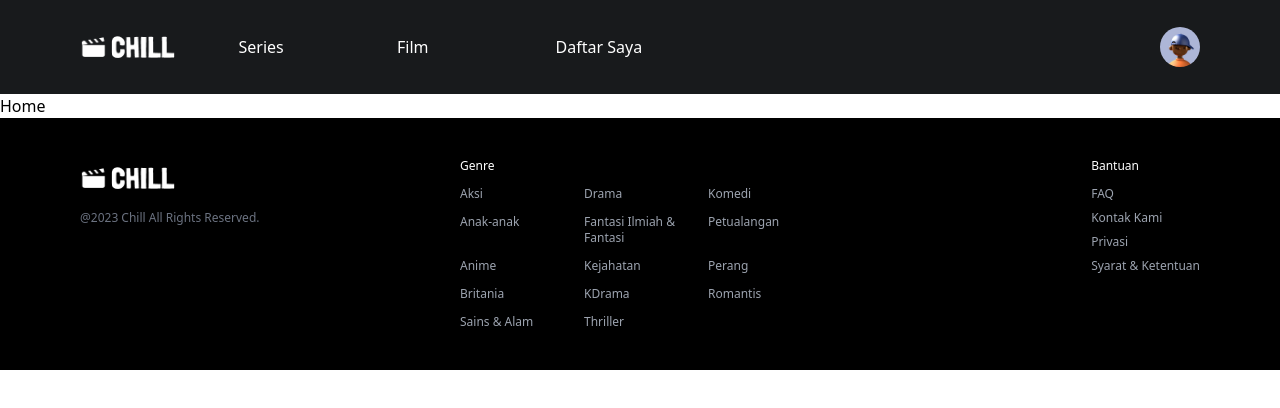
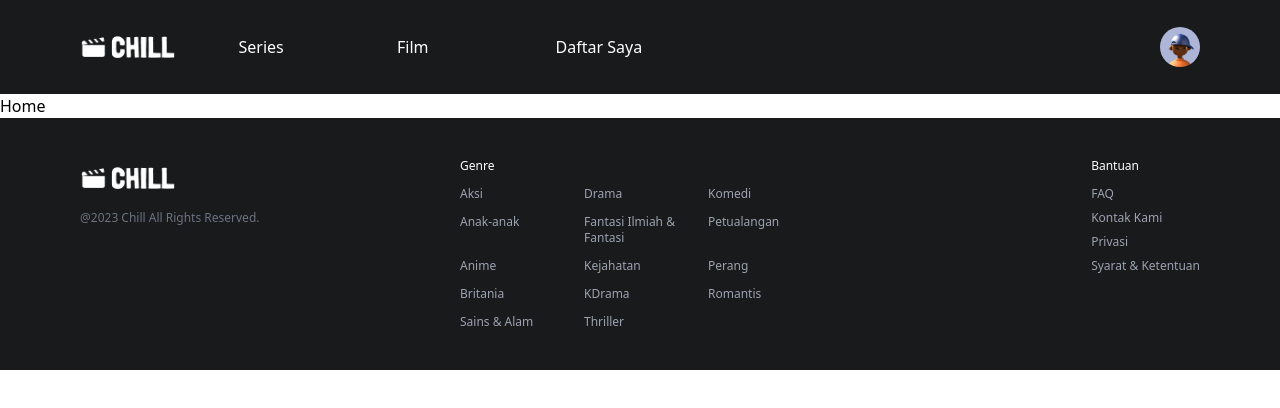
Before and after one commit to muftahh/chill_movieApp, a React (Vite) app: page / in a window 1280 px wide. Shown: the top 408 px of the page. Built offline with nearby package versions, Linux system fonts and the light colour scheme.

Commit message:
fix:Footer

```diff
--- a/src/pages/home/components/Footer.jsx
+++ b/src/pages/home/components/Footer.jsx
@@ -2,7 +2,7 @@ import logo from "../../../assets/logo.png";
 
 const Footer = () => {
   return (
-    <div className="bg-black text-white text-xs p-5 md:py-10 md:px-20">
+    <div className="header-background text-white text-xs p-5 md:py-10 md:px-20">
       <div className="grid grid-cols-1 md:grid-cols-3 gap-5">
         <div className="pb-5 md:pb-0">
           <img src={logo} className="h-6 md:h-10" />
```
